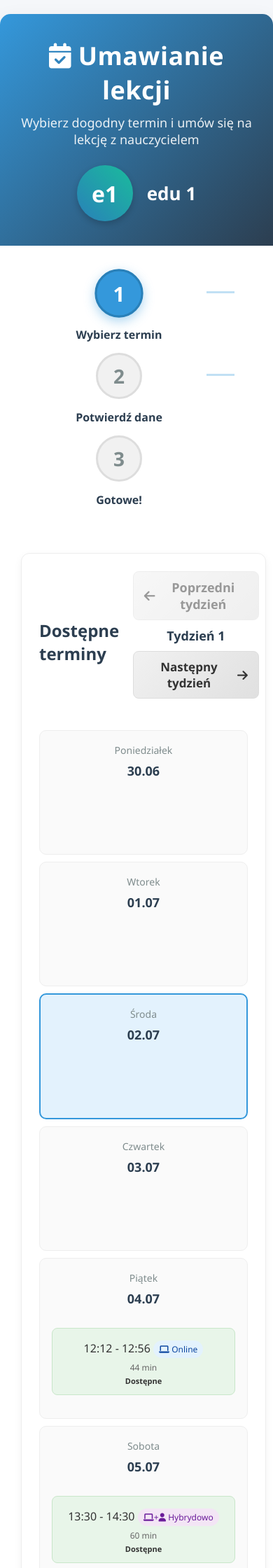
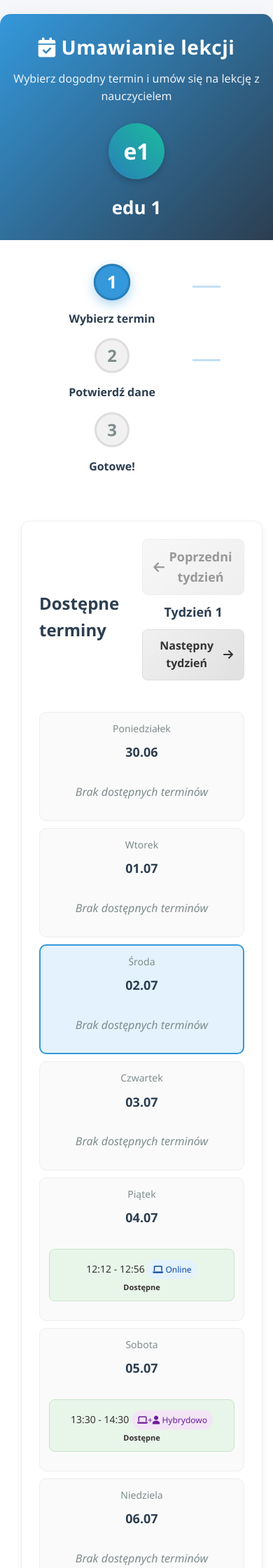
Before and after one commit to robotgtfxry/EduRator-Revdu, a Flask app: page /book_teacher/3 in a window 390 px wide. Shown: the top 2240 px of the page at 70% size. Run offline with Flask 3, Linux system fonts and the light colour scheme; a user stored in the database is signed in; data comes from the database, SQL or seed files in the repository; both versions use the stored data as it was after the commit.

Commit message:
dodwanie czy coś

```diff
--- a/app.py
+++ b/app.py
@@ -1868,57 +1868,29 @@ def book_teacher(teacher_id):
     availability_rows = db.execute("""
         SELECT day_of_week, start_time, end_time, is_available, teaching_mode
         FROM teacher_availability
-        WHERE teacher_id = ?
+        WHERE teacher_id = ? AND is_available = 1
     """, (teacher_id,)).fetchall()
 
-    availability = {}
+    availability_blocks = {}
     for row in availability_rows:
-        # Normalize times for consistent formatting
+        day = row['day_of_week']
+        if day not in availability_blocks:
+            availability_blocks[day] = []
+
+        # Normalize times
         start_time = normalize_time(row['start_time'])
         end_time = normalize_time(row['end_time'])
         time_slot = f"{start_time} - {end_time}"
 
-        day = row['day_of_week']
-        if day not in availability:
-            availability[day] = {}
-        availability[day][time_slot] = {
-            'available': row['is_available'],
-            'mode': row['teaching_mode']
-        }
-
-    # Create availability_blocks structure
-    availability_blocks = {}
-    for day in range(7):
-        blocks = []
-        if day in availability:
-            for time_slot, details in availability[day].items():
-                if details['available']:
-                    start_time, end_time = time_slot.split(" - ")
-
-                    # Calculate duration in minutes
-                    start_minutes = int(start_time.split(':')[0]) * 60 + int(start_time.split(':')[1])
-                    end_minutes = int(end_time.split(':')[0]) * 60 + int(end_time.split(':')[1])
-                    duration = end_minutes - start_minutes
-
-                    # Generate individual 15-minute slots within this block
-                    slots = []
-                    current_time = start_minutes
-                    while current_time < end_minutes:
-                        slot_start = f"{current_time // 60:02d}:{current_time % 60:02d}"
-                        current_time += 15
-                        slot_end = f"{current_time // 60:02d}:{current_time % 60:02d}"
-                        slots.append(f"{slot_start} - {slot_end}")
-
-                    blocks.append({
-                        "start": start_time,
-                        "end": end_time,
-                        "mode": details['mode'],
-                        "duration": duration,
-                        "slots": slots
-                    })
-        availability_blocks[day] = blocks
-
-    existing_bookings = {}
+        availability_blocks[day].append({
+            "start": start_time,
+            "end": end_time,
+            "mode": row['teaching_mode'],
+            "time_slot": time_slot
+        })
+
+    # Get all booked time slots for the two-week period
+    booked_slots = {}
     if week_dates:
         start_date = week_dates[0].strftime("%Y-%m-%d")
         end_date = week_dates[-1].strftime("%Y-%m-%d")
@@ -1933,12 +1905,12 @@ def book_teacher(teacher_id):
 
         for row in booking_rows:
             date_str = row['booking_date']
-            if date_str not in existing_bookings:
-                existing_bookings[date_str] = {}
-
-            # Normalize time slot for consistent comparison
+            if date_str not in booked_slots:
+                booked_slots[date_str] = set()
+
+            # Normalize time slot
             normalized_slot = normalize_time_slot(row['time_slot'])
-            existing_bookings[date_str][normalized_slot] = True
+            booked_slots[date_str].add(normalized_slot)
 
     if request.method == "POST":
         day_of_week = request.form.get("day_of_week")
@@ -1959,34 +1931,27 @@ def book_teacher(teacher_id):
 
         # Normalize time slot consistently
         normalized_time_slot = normalize_time_slot(time_slot)
-        start_time, end_time = normalized_time_slot.split(" - ")
-
-        # Check availability
-        slot_available = availability.get(day_of_week, {}).get(normalized_time_slot, {})
-        if not slot_available or not slot_available.get('available'):
-            flash("Wybrany termin jest niedostępny", "error")
+
+        # Check for existing booking with normalized time slot
+        if booking_date in booked_slots and normalized_time_slot in booked_slots[booking_date]:
+            flash("Wybrany termin jest już zajęty", "error")
             return redirect(url_for("book_teacher", teacher_id=teacher_id, week_offset=week_offset))
 
-        # Check mode compatibility - FIXED HYBRID MODE HANDLING
-        slot_mode = slot_available.get('mode', 'online')
-        valid_modes = []
-
-        if slot_mode == 'hybrid':
-            valid_modes = ['online', 'in_person']
-        elif slot_mode == 'both':
-            valid_modes = ['online', 'in_person']
-        else:
-            valid_modes = [slot_mode]
-
-        if lesson_mode not in valid_modes:
-            flash(
-                f"Wybrany tryb lekcji ({lesson_mode}) nie jest dostępny w tym terminie. Dostępne tryby: {', '.join(valid_modes)}",
-                "error")
-            return redirect(url_for("book_teacher", teacher_id=teacher_id, week_offset=week_offset))
-
-        # Check for existing booking with normalized time slot
-        if booking_date in existing_bookings and normalized_time_slot in existing_bookings[booking_date]:
-            flash("Wybrany termin jest już zajęty", "error")
+        # Find the availability block to validate mode
+        valid_mode = False
+        block_mode = "online"
+        if day_of_week in availability_blocks:
+            for block in availability_blocks[day_of_week]:
+                if normalize_time_slot(block["time_slot"]) == normalized_time_slot:
+                    block_mode = block["mode"]
+                    if block_mode in ['both', 'hybrid']:
+                        valid_mode = lesson_mode in ['online', 'in_person']
+                    else:
+                        valid_mode = lesson_mode == block_mode
+                    break
+
+        if not valid_mode:
+            flash(f"Wybrany tryb lekcji nie jest dostępny w tym terminie. Dostępny tryb: {block_mode}", "error")
             return redirect(url_for("book_teacher", teacher_id=teacher_id, week_offset=week_offset))
 
         try:
@@ -2000,6 +1965,7 @@ def book_teacher(teacher_id):
 
             # Create notification for the teacher
             student_username = session["username"]
+            start_time, end_time = normalized_time_slot.split(" - ")
             notification_msg = f"Nowa rezerwacja od {student_username} na {booking_date} o {start_time}-{end_time} (tryb: {'Online' if lesson_mode == 'online' else 'Stacjonarnie'})"
             db.execute("""
                 INSERT INTO notifications (user_id, sender_id, message)
@@ -2019,8 +1985,7 @@ def book_teacher(teacher_id):
     return render_template("book_teacher.html",
                            teacher=teacher,
                            availability_blocks=availability_blocks,
-                           existing_bookings=existing_bookings,
-                           time_slots=generate_time_slots(),
+                           booked_slots=booked_slots,
                            teaching_modes=TEACHING_MODES,
                            pricing=pricing,
                            timedelta=timedelta,
--- a/templates/book_teacher.html
+++ b/templates/book_teacher.html
@@ -7,12 +7,17 @@
     <title>Umawianie lekcji</title>
     <link rel="stylesheet" href="https://cdnjs.cloudflare.com/ajax/libs/font-awesome/6.4.0/css/all.min.css">
     <style>
+        * {
+            box-sizing: border-box;
+            margin: 0;
+            padding: 0;
+        }
+
         body {
             font-family: 'Segoe UI', Tahoma, Geneva, Verdana, sans-serif;
-            margin: 0;
-            padding: 0;
             background-color: #f5f7fa;
             color: #333;
+            line-height: 1.6;
         }
 
         .booking-container {
@@ -288,18 +293,74 @@
             box-shadow: 0 4px 8px rgba(52, 152, 219, 0.3);
         }
 
+        /* UPDATED: More distinct grayed-out style for booked slots */
         .time-block.booked {
-            background-color: #ffebee !important;
-            border-color: #e53935 !important;
-            color: #e53935 !important;
-            opacity: 0.9;
+            background-color: #f0f0f0 !important;
+            border-color: #d0d0d0 !important;
+            color: #a0a0a0 !important;
             cursor: not-allowed;
+            opacity: 0.8;
+            text-decoration: line-through;
         }
 
-        .block-duration {
+        .mode-indicator {
             font-size: 12px;
             margin-top: 5px;
-            color: #666;
+            padding: 4px 8px;
+            border-radius: 15px;
+            display: inline-block;
+        }
+
+        .mode-indicator.online {
+            background-color: #e3f2fd;
+            color: #0d47a1;
+        }
+
+        .mode-indicator.in_person {
+            background-color: #e8f5e9;
+            color: #1b5e20;
+        }
+
+        .mode-indicator.both {
+            background-color: #fff3e0;
+            color: #e65100;
+        }
+
+        .mode-indicator.hybrid {
+            background-color: #f3e5f5;
+            color: #6a1b9a;
+        }
+
+        .time-block.selected .mode-indicator {
+            background-color: rgba(255,255,255,0.3);
+            color: white;
+        }
+
+        /* UPDATED: Grayed out mode indicator for booked slots */
+        .time-block.booked .mode-indicator {
+            background-color: #e0e0e0 !important;
+            color: #808080 !important;
+        }
+
+        .slot-status {
+            font-size: 11px;
+            margin-top: 3px;
+            font-weight: bold;
+        }
+
+        /* UPDATED: Grayed out status text */
+        .time-block.booked .slot-status {
+            color: #808080 !important;
+        }
+
+        .time-block.selected .slot-status {
+            color: rgba(255, 255, 255, 0.8);
+        }
+
+        .no-availability {
+            padding: 10px;
+            color: #7f8c8d;
+            font-style: italic;
         }
 
         .booking-summary {
@@ -611,6 +616,48 @@
 
             .booking-actions {
                 flex-direction: column;
+            }
+
+            .booking-header {
+                padding: 25px 15px;
+            }
+
+            .booking-header h1 {
+                font-size: 28px;
+            }
+
+            .booking-header p {
+                font-size: 16px;
+            }
+        }
+
+        @media (max-width: 480px) {
+            .teacher-info {
+                flex-direction: column;
+            }
+
+            .step {
+                padding: 0 5px;
+            }
+
+            .step-number {
+                width: 50px;
+                height: 50px;
+                font-size: 24px;
+            }
+
+            .calendar-day {
+                padding: 12px 8px;
+            }
+
+            .time-block {
+                padding: 10px;
+                font-size: 14px;
+            }
+
+            .btn {
+                padding: 14px 20px;
+                font-size: 16px;
             }
         }
     </style>
@@ -716,16 +764,20 @@
                                                         <i class="fas fa-laptop"></i>+<i class="fas fa-user"></i> Oba
                                                     {% endif %}
                                                 </div>
-                                            <div class="block-duration">{{ block.duration }} min</div>
                                                 <div class="slot-status">
                                                     {% if is_booked %}
-                                                    <span style="color: #b71c1c; font-weight: bold;">Zajęte</span>
+                                                        <span>Zajęte</span>
                                                     {% else %}
                                                         Dostępne
                                                     {% endif %}
                                                 </div>
                                             </div>
                                         {% endfor %}
+                                    {% else %}
+                                        <div class="no-availability">
+                                            Brak dostępnych terminów
+                                        </div>
+                                    {% endif %}
                                 </div>
                             </div>
                             {% endfor %}
@@ -820,27 +872,30 @@
                 in_person: {{ pricing.price_in_person }}
             };
 
-            // Normalize time to HH:MM format
-            function normalizeTime(timeStr) {
+            // Normalize time slot to consistent format
+            function normalizeTimeSlot(slot) {
+                if (!slot) return slot;
+
+                // Split into start and end times
+                const parts = slot.split(' - ');
+                if (parts.length !== 2) return slot;
+
+                // Normalize each time part
+                const normalizeTime = (timeStr) => {
                     if (!timeStr) return timeStr;
-                const parts = timeStr.split(':');
-                if (parts.length < 2) return timeStr;
+                    const timeParts = timeStr.split(':');
+                    if (timeParts.length < 2) return timeStr;
 
-                let hours = parseInt(parts[0]);
-                let minutes = parseInt(parts[1]);
+                    let hours = parseInt(timeParts[0]);
+                    let minutes = parseInt(timeParts[1]);
 
                     if (isNaN(hours) || isNaN(minutes)) return timeStr;
 
                     return `${hours.toString().padStart(2, '0')}:${minutes.toString().padStart(2, '0')}`;
-            }
+                };
 
-            // Normalize time slot to consistent format
-            function normalizeTimeSlot(slot) {
-                const parts = slot.split(' - ');
-                if (parts.length !== 2) return slot;
-
-                const start = normalizeTime(parts[0]);
-                const end = normalizeTime(parts[1]);
+                const start = normalizeTime(parts[0].trim());
+                const end = normalizeTime(parts[1].trim());
 
                 return `${start} - ${end}`;
             }
@@ -848,12 +903,8 @@
             // Handle time block selection
             document.addEventListener('click', function(e) {
                 const block = e.target.closest('.time-block');
-                if (!block) return;
-
-                // Prevent selection of booked blocks
-                if (block.classList.contains('booked')) {
-                    alert('Ten termin jest już zajęty. Proszę wybrać inny.');
-                    return;
+                if (!block || block.classList.contains('booked')) {
+                    return; // Ignore clicks on booked slots
                 }
 
                 try {
@@ -867,12 +918,11 @@
 
                     // Set hidden fields
                     const day = block.dataset.day;
-                    const start = block.dataset.start;
-                    const end = block.dataset.end;
+                    const slot = block.dataset.slot;
                     const mode = block.dataset.mode;
 
                     // Normalize time slot
-                    const normalizedSlot = normalizeTimeSlot(`${start} - ${end}`);
+                    const normalizedSlot = normalizeTimeSlot(slot);
                     slotInput.value = normalizedSlot;
 
                     dayInput.value = day;
```
Also changed, not shown: other parts of templates/book_teacher.html (+10 -65 lines), database.db. Lines whose indentation alone changed are shown as unchanged.
